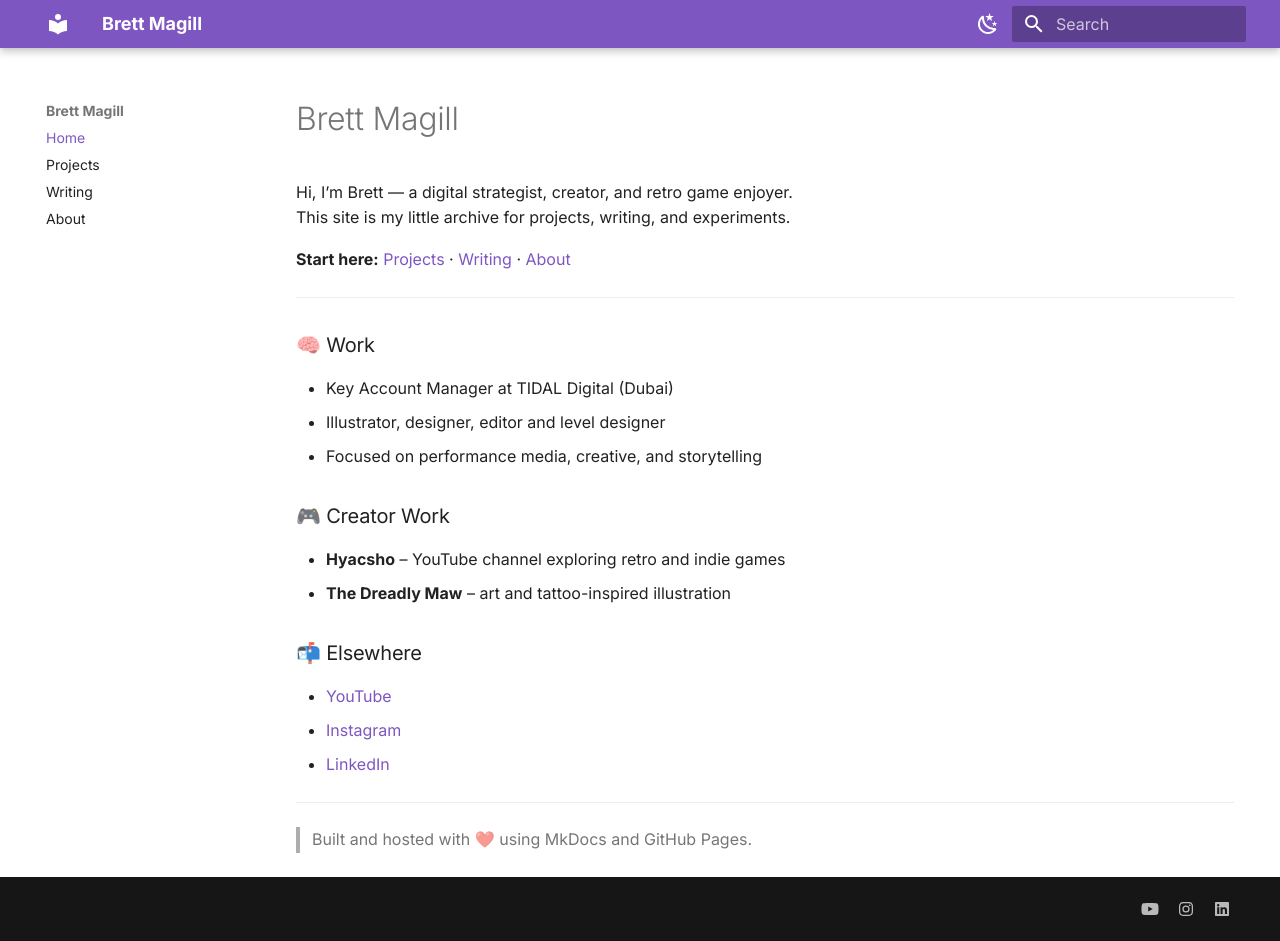
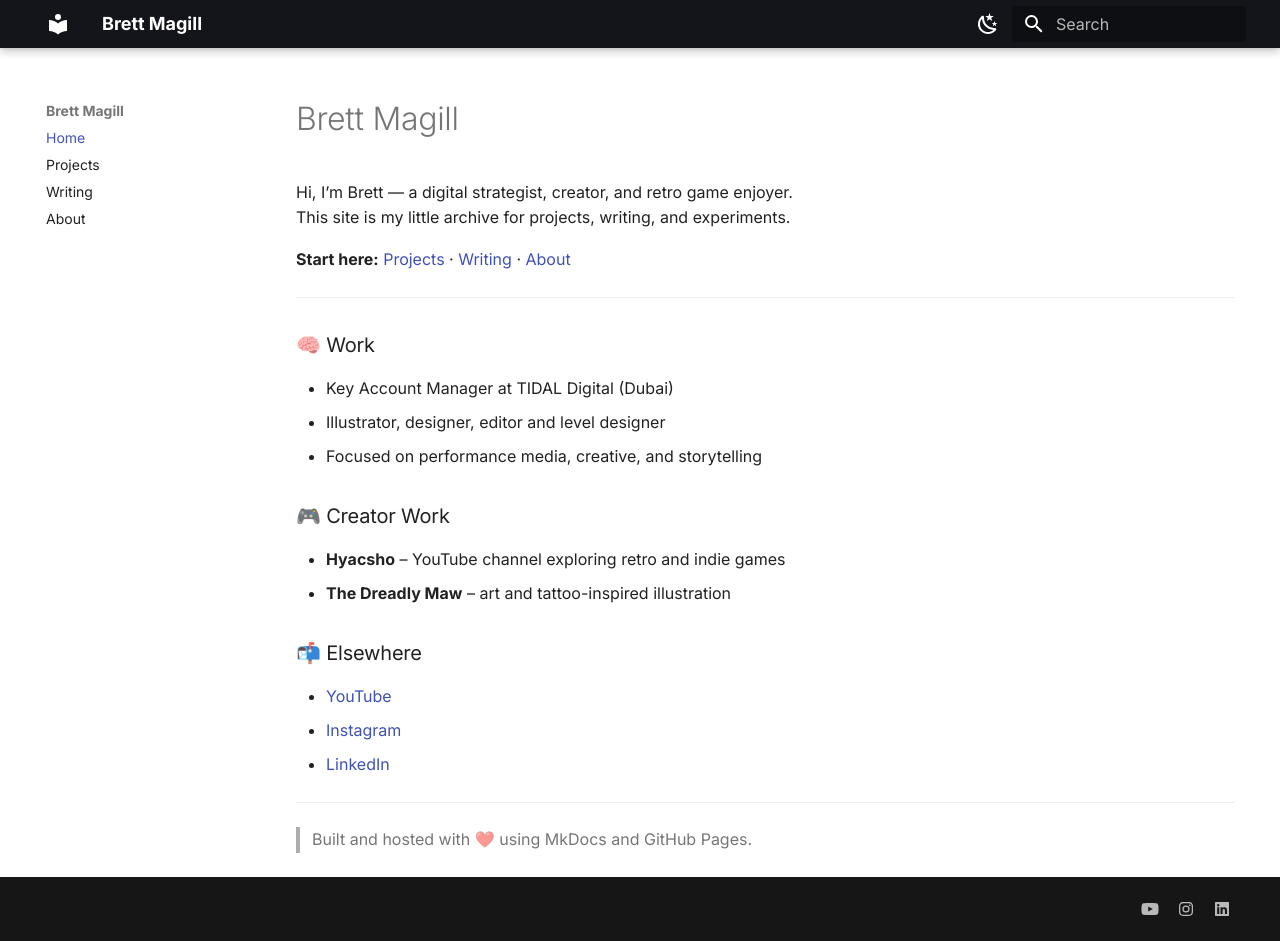
Before and after one commit to thatbrettmagill/thatbrettmagill.github.io, an MkDocs documentation site: the page built from docs/index.md, in a window 1280 px wide and 941 px high. Built offline with MkDocs 1.6.1 and Material for MkDocs 9.7.7, drawn with Linux system fonts in a browser that asks for light colours.

Commit message:
Update mkdocs.yml

```diff
--- a/mkdocs.yml
+++ b/mkdocs.yml
@@ -6,19 +6,19 @@ theme:
   name: material
   palette:
     - scheme: default
-      primary: deep purple
-      accent: purple
+      primary: black        # light mode header
+      accent: orange
       toggle:
         icon: material/weather-night
         name: Dark mode
     - scheme: slate
-      primary: deep purple
-      accent: purple
+      primary: black        # dark mode header
+      accent: orange
       toggle:
         icon: material/weather-sunny
         name: Light mode
   features:
-    - navigation.top
+    - navigation.top        # menu in the header
     - navigation.instant
     - content.code.copy
 
```
